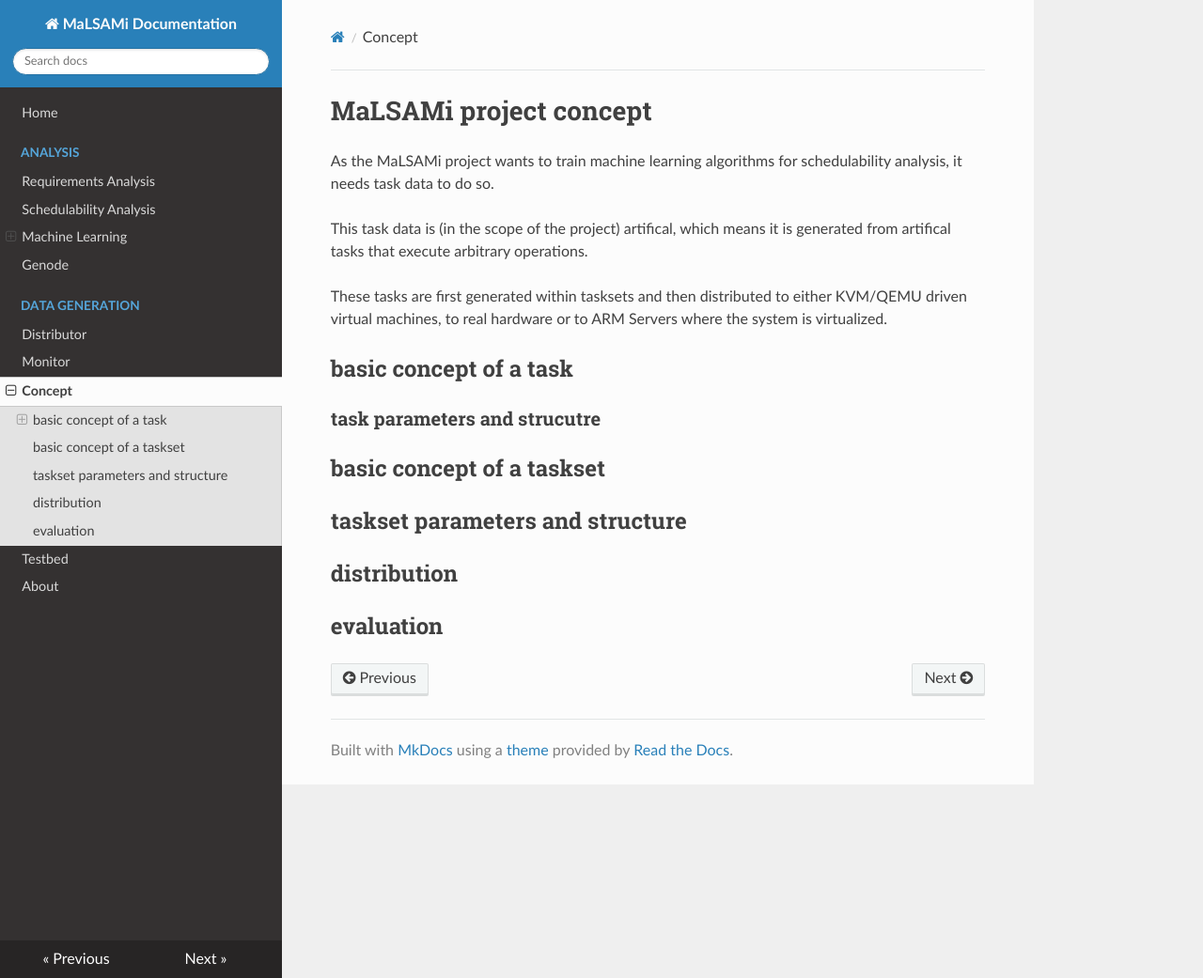
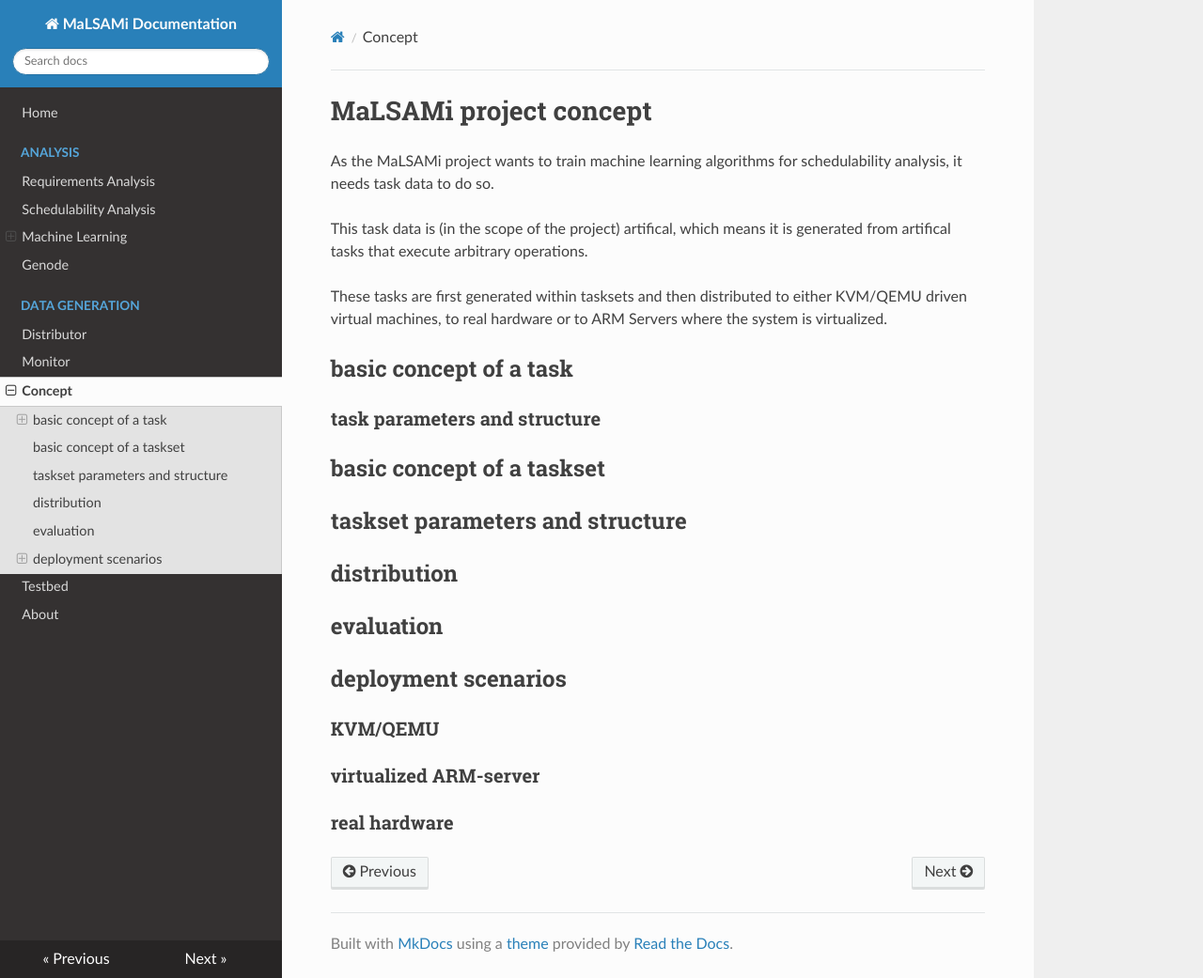
Before and after one commit to hacrom/documentation, an MkDocs documentation site: the page built from docs/concept.md, in a window 1280 px wide and 1041 px high. Shown: the whole window at 94% size. Built offline with MkDocs 1.6.1, drawn with Linux system fonts in a browser that asks for light colours; nearby versions of some CDN libraries; old or Windows-style settings are respelled for this version of MkDocs.

Commit message:
Corrected typo, added different deployment situations

```diff
--- a/docs/concept.md
+++ b/docs/concept.md
@@ -10,19 +10,31 @@ These tasks are first generated within tasksets and then distributed to either K
 ## basic concept of a task
 <!-- TODO -->
 
-### task parameters and strucutre
+### task parameters and structure
 <!-- TODO -->
 
 ## basic concept of a taskset
 <!-- TODO -->
 
-
 ## taskset parameters and structure
 <!-- TODO -->
-
 
 ## distribution
 <!-- TODO -->
 
 ## evaluation
 <!-- TODO -->
+
+
+## deployment scenarios
+
+### KVM/QEMU
+<!-- TODO -->
+
+
+### virtualized ARM-server
+<!-- TODO -->
+
+
+### real hardware
+<!-- TODO -->
```
